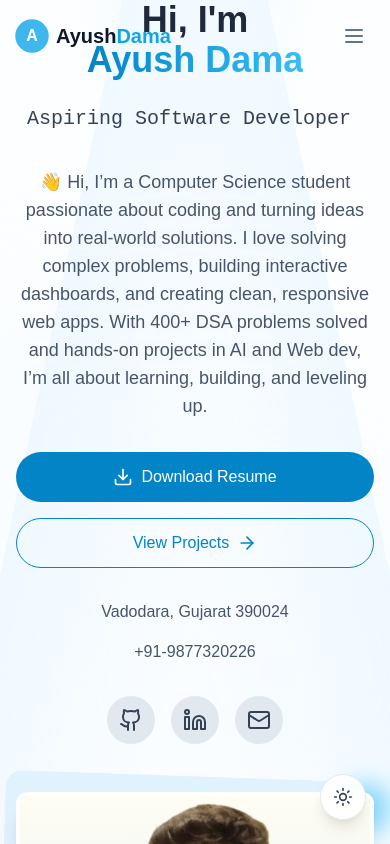
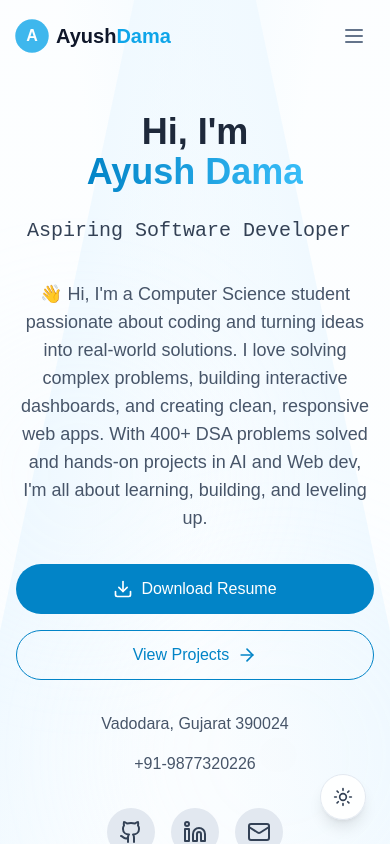
Before and after one commit to ayushdama11/portfolio, a React (Vite) app: page / in a window 390 px wide. Shown: the top 844 px of the page. Built offline with nearby package versions, Linux system fonts and the light colour scheme.

Commit message:
made more responsive

```diff
--- a/src/components/home/Hero.jsx
+++ b/src/components/home/Hero.jsx
@@ -46,7 +46,7 @@ const Hero = () => {
   };
 
   return (
-    <div className="relative min-h-screen flex items-center justify-center overflow-hidden">
+    <div className="relative min-h-screen flex items-center justify-center overflow-hidden pt-20">
       {/* Background Effects */}
       <div className="absolute inset-0 -z-10 overflow-hidden">
         <div className="absolute top-0 left-0 w-1/2 h-full bg-gradient-to-r from-primary-50 to-transparent dark:from-primary-900/10 transform -skew-x-12" />
@@ -69,7 +69,7 @@ const Hero = () => {
       <div className="container mx-auto px-4 relative z-10">
         <div className="max-w-6xl mx-auto">
           {/* Flex row with reversed order - image first on desktop (left side) */}
-          <div className="flex flex-col-reverse lg:flex-row items-center justify-between gap-12">
+          <div className="flex flex-col-reverse lg:flex-row items-center justify-between gap-12 pt-8">
             {/* Profile Image Section - Now on left on desktop */}
             <motion.div
               initial={{ opacity: 0, y: 20 }}
@@ -116,8 +116,9 @@ const Hero = () => {
                 initial={{ opacity: 0, y: 20 }}
                 animate={{ opacity: 1, y: 0 }}
                 transition={{ duration: 0.5 }}
+                className="mb-6"
               >
-                <h1 className="text-4xl md:text-6xl font-bold mb-6">
+                <h1 className="text-4xl md:text-6xl font-bold">
                   <span className="block text-slate-800 dark:text-white">Hi, I'm </span>
                   <span className="bg-clip-text text-transparent bg-gradient-to-r from-primary-600 to-primary-400">
                     Ayush Dama
@@ -148,7 +149,7 @@ const Hero = () => {
                 transition={{ duration: 0.5, delay: 0.4 }}
                 className="text-lg md:text-xl text-slate-600 dark:text-slate-300 mb-8"
               >
-               👋 Hi, I’m a Computer Science student passionate about coding and turning ideas into real-world solutions. I love solving complex problems, building interactive dashboards, and creating clean, responsive web apps. With 400+ DSA problems solved and hands-on projects in AI and Web dev, I’m all about learning, building, and leveling up.
+               👋 Hi, I'm a Computer Science student passionate about coding and turning ideas into real-world solutions. I love solving complex problems, building interactive dashboards, and creating clean, responsive web apps. With 400+ DSA problems solved and hands-on projects in AI and Web dev, I'm all about learning, building, and leveling up.
 
 
               </motion.p>
```
